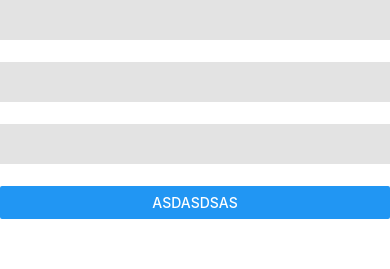
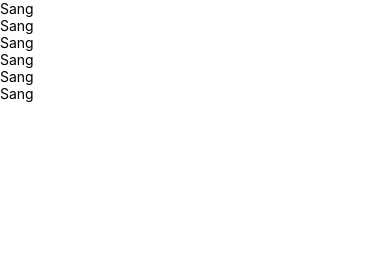
Before and after one commit to LeVinhSang1234/NativeChat, a React Native app: screen / in a window 390 px wide. Shown: the top 269 px of the page. Built offline with nearby package versions, Linux system fonts and the light colour scheme; what react-native-device-info would draw is missing.

Commit message:
add platformcolor

```diff
--- a/packages/Chat/index.tsx
+++ b/packages/Chat/index.tsx
@@ -1,10 +1,8 @@
 import {IProviderChat, useProviderChat} from '@/ChatProvider/Provider';
 import {theme} from '@/ChatProvider/theme';
-import {IFormHandle} from '@/lib/Form/types';
-import TextInput from '@/lib/TextInput';
+import Text from '@/lib/Text';
 import React, {Component} from 'react';
 import {
-  Button,
   ImageBackground,
   Keyboard,
   Pressable,
@@ -12,7 +10,6 @@ import {
   StyleSheet,
   View,
 } from 'react-native';
-import {Form} from '..';
 
 export declare type IChatProps = {
   user: {
@@ -24,7 +21,6 @@ export declare type IChatProps = {
 
 interface ISwapChatProps extends IChatProps {
   provider: IProviderChat;
-  form: IFormHandle;
 }
 
 class SwapChat extends Component<ISwapChatProps> {
@@ -65,7 +61,6 @@ class SwapChat extends Component<ISwapChatProps> {
   };
 
   render() {
-    const {form} = this.props;
     return (
       <View style={styles.view} removeClippedSubviews>
         <ScrollView
@@ -84,32 +79,12 @@ class SwapChat extends Component<ISwapChatProps> {
               style={{
                 backgroundColor: theme.chatBody?.backgroundColor,
               }}>
-              <Form>
-                <Form.Item
-                  name="name"
-                  rule={{
-                    required: true,
-                  }}>
-                  <TextInput style={styles.input} />
-                </Form.Item>
-                <Form.Item
-                  name="name2"
-                  rule={{
-                    required: true,
-                  }}>
-                  <TextInput style={styles.input} />
-                </Form.Item>
-                <Form.Item name="name3">
-                  <TextInput style={styles.input} />
-                </Form.Item>
-                <Button
-                  onPress={async () => {
-                    const data = await form.validateFields();
-                    console.log(data);
-                  }}
-                  title="asdasdsas"
-                />
-              </Form>
+              <Text>Sang</Text>
+              <Text>Sang</Text>
+              <Text>Sang</Text>
+              <Text>Sang</Text>
+              <Text>Sang</Text>
+              <Text>Sang</Text>
             </ImageBackground>
           </Pressable>
         </ScrollView>
@@ -120,8 +95,7 @@ class SwapChat extends Component<ISwapChatProps> {
 
 const Chat = React.forwardRef((props: IChatProps, ref: any) => {
   const value = useProviderChat();
-  const form = Form.useForm();
-  return <SwapChat {...props} provider={value} ref={ref} form={form} />;
+  return <SwapChat {...props} provider={value} ref={ref} />;
 });
 
 const styles = StyleSheet.create({
@@ -130,7 +104,7 @@ const styles = StyleSheet.create({
     transform: [{scaleY: -1}],
   },
   scrollView: {
-    flex: 1,
+    flexGrow: 1,
     overflow: 'visible',
   },
   contentPress: {
--- a/packages/lib/Text/index.tsx
+++ b/packages/lib/Text/index.tsx
@@ -1,5 +1,10 @@
 import React from 'react';
-import {Text as TextLibrary, TextProps, useColorScheme} from 'react-native';
+import {
+  PlatformColor,
+  Text as TextLibrary,
+  TextProps,
+  useColorScheme,
+} from 'react-native';
 
 function Text(
   props: TextProps & {colorModeDark?: string; colorModeLight?: string},
@@ -7,12 +12,12 @@ function Text(
   const {
     children,
     style,
-    colorModeDark = '#fff',
-    colorModeLight = '#000',
+    colorModeDark = PlatformColor?.('label') || '#fff',
+    colorModeLight = PlatformColor?.('label') || '#000',
   } = props;
   const colorScheme = useColorScheme();
   let colorText = colorModeDark;
-  if (colorScheme === 'dark') {
+  if (colorScheme === 'light') {
     colorText = colorModeLight;
   }
   return (
```
